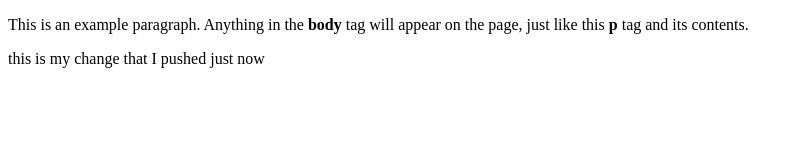
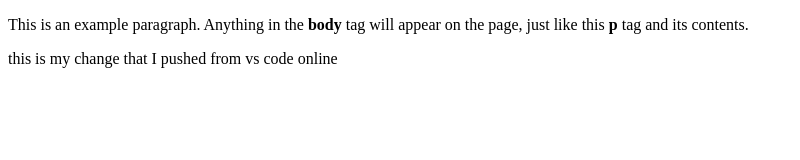
Before and after one commit to neosank/cloudIDE, a plain HTML site: page src/index.html in a window 1280 px wide. Shown: the whole page, without its empty margins (0-800 px from the left). Drawn offline with Linux system fonts and the light colour scheme.

Commit message:
commiting from VS COde

```diff
--- a/src/index.html
+++ b/src/index.html
@@ -5,6 +5,6 @@
   </head>
   <body>
     <p>This is an example paragraph. Anything in the <strong>body</strong> tag will appear on the page, just like this <strong>p</strong> tag and its contents.</p>
-    <p> this is my change that I pushed just now</p>
+    <p> this is my change that I pushed from vs code online</p>
   </body>
 </html>
```
